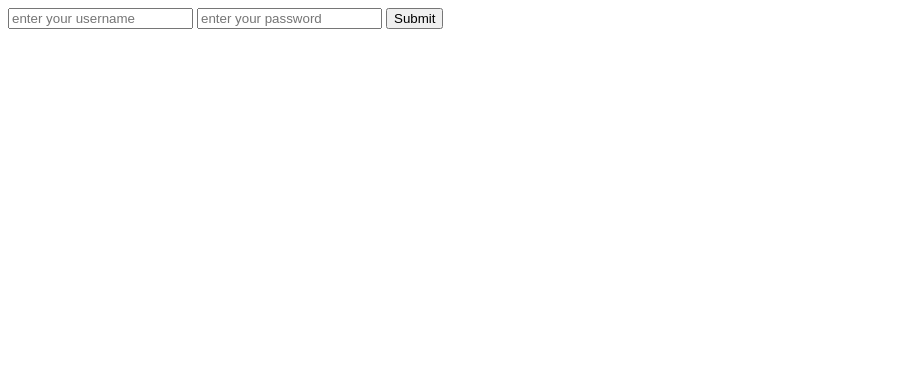
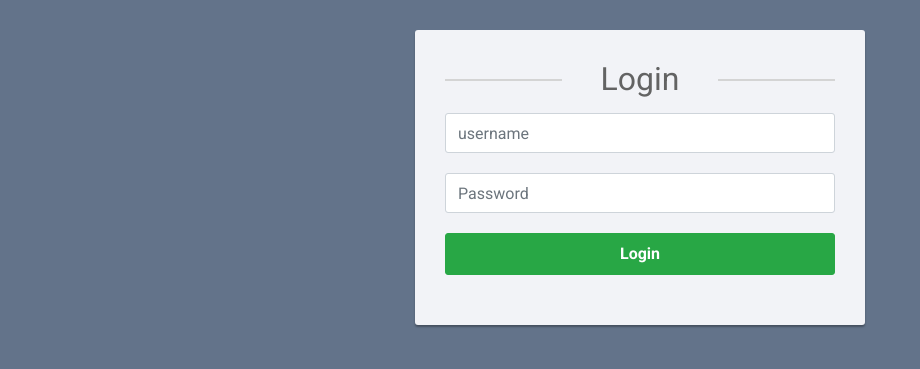
Before and after one commit to Chaithra8399/travel, a Django app: page /credential/login/ in a window 1280 px wide. Shown: the top 369 px of the page, without its empty margins (0-920 px from the left). Run offline with Django 4.2, Linux system fonts and the light colour scheme; some libraries are stand-ins or nearby versions.

Commit message:
Update login.html

```diff
--- a/templates/login.html
+++ b/templates/login.html
@@ -1,4 +1,4 @@
-<!DOCTYPE html>
+<!-- <!DOCTYPE html>
 <html lang="en">
 <head>
     <meta charset="UTF-8">
@@ -12,4 +12,132 @@
   <input type="submit">
 </form>
 </body>
+</html> -->
+
+
+<!-- another -->
+
+<!DOCTYPE html>
+<html lang="en">
+<head>
+<meta charset="utf-8">
+<meta name="viewport" content="width=device-width, initial-scale=1, shrink-to-fit=no">
+<link rel="stylesheet" href="https://fonts.googleapis.com/css?family=Roboto:400,700">
+<title>Bootstrap Simple Registration Form</title>
+<link rel="stylesheet" href="https://stackpath.bootstrapcdn.com/bootstrap/4.5.0/css/bootstrap.min.css">
+<link rel="stylesheet" href="https://maxcdn.bootstrapcdn.com/font-awesome/4.7.0/css/font-awesome.min.css">
+<script src="https://code.jquery.com/jquery-3.5.1.min.js"></script>
+<script src="https://cdn.jsdelivr.net/npm/popper.js@1.16.0/dist/umd/popper.min.js"></script>
+<script src="https://stackpath.bootstrapcdn.com/bootstrap/4.5.0/js/bootstrap.min.js"></script>
+<style>
+body {
+	color: #fff;
+	background: #63738a;
+	font-family: 'Roboto', sans-serif;
+}
+.form-control {
+	height: 40px;
+	box-shadow: none;
+	color: #969fa4;
+}
+.form-control:focus {
+	border-color: #5cb85c;
+}
+.form-control, .btn {
+	border-radius: 3px;
+}
+.signup-form {
+	width: 450px;
+	margin: 0 auto;
+	padding: 30px 0;
+  	font-size: 15px;
+}
+.signup-form h2 {
+	color: #636363;
+	margin: 0 0 15px;
+	position: relative;
+	text-align: center;
+}
+.signup-form h2:before, .signup-form h2:after {
+	content: "";
+	height: 2px;
+	width: 30%;
+	background: #d4d4d4;
+	position: absolute;
+	top: 50%;
+	z-index: 2;
+}
+.signup-form h2:before {
+	left: 0;
+}
+.signup-form h2:after {
+	right: 0;
+}
+.signup-form .hint-text {
+	color: #999;
+	margin-bottom: 30px;
+	text-align: center;
+}
+.signup-form form {
+	color: #999;
+	border-radius: 3px;
+	margin-bottom: 15px;
+	background: #f2f3f7;
+	box-shadow: 0px 2px 2px rgba(0, 0, 0, 0.3);
+	padding: 30px;
+}
+.signup-form .form-group {
+	margin-bottom: 20px;
+}
+.signup-form input[type="checkbox"] {
+	margin-top: 3px;
+}
+.signup-form .btn {
+	font-size: 16px;
+	font-weight: bold;
+	min-width: 140px;
+	outline: none !important;
+}
+.signup-form .row div:first-child {
+	padding-right: 10px;
+}
+.signup-form .row div:last-child {
+	padding-left: 10px;
+}
+.signup-form a {
+	color: #fff;
+	text-decoration: underline;
+}
+.signup-form a:hover {
+	text-decoration: none;
+}
+.signup-form form a {
+	color: #5cb85c;
+	text-decoration: none;
+}
+.signup-form form a:hover {
+	text-decoration: underline;
+}
+</style>
+</head>
+<body>
+<div class="signup-form">
+
+    <form action="" method="post">
+        {% csrf_token%}
+		<h2>Login</h2>
+        <div class="form-group">
+            <input type="text" class="form-control" name="username" placeholder="username" required="required">
+        </div>
+
+		<div class="form-group">
+            <input type="password" class="form-control" name="password" placeholder="Password" required="required">
+        </div>
+
+		<div class="form-group">
+            <button type="submit" class="btn btn-success btn-lg btn-block"> Login</button>
+        </div>
+    </form>
+</div>
+</body>
 </html>
```
